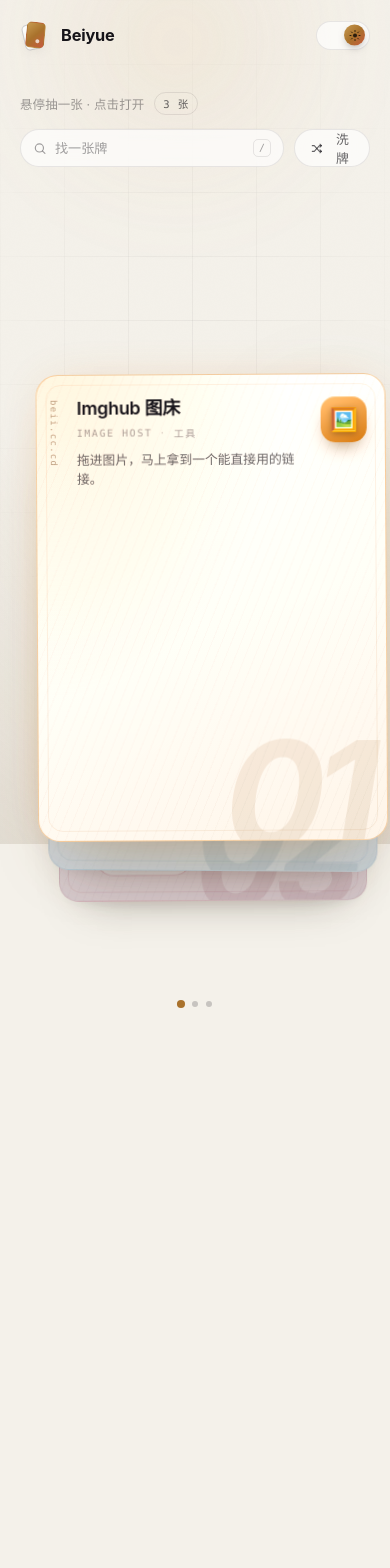
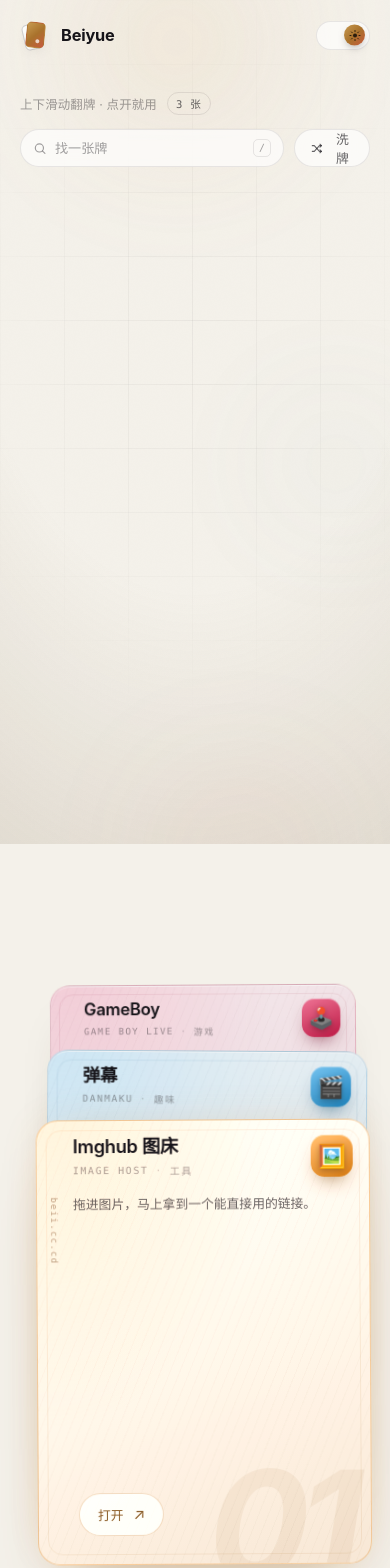
Before and after one commit to yinyiqu/beiyue-home, a Vue app: page / in a window 390 px wide. Shown: the top 1568 px of the page. Built offline with nearby package versions, Linux system fonts and the light colour scheme.

Commit message:
feat: rename image host to Imghub, add danmaku card, card lift effect

```diff
--- a/src/components/Deck.vue
+++ b/src/components/Deck.vue
@@ -17,9 +17,23 @@
 const sectionHeight = computed(() => `${Math.max(1, count.value - 1) * 80 + 100}vh`)
 
 let raf = 0
+/** 后面最多露出几条卡头 */
+const MAX_BEHIND = 3
+/** 每往上一层缩一点，像牌被捏紧 */
+const SCALE_STEP = 0.042
+let headCache = 0
 
 function clamp(v, min, max) {
   return Math.min(max, Math.max(min, v))
+}
+
+/** 头部条的像素高度，从 CSS 变量读一次就缓存，resize 时重取 */
+function readHead() {
+  if (!headCache) {
+    const raw = getComputedStyle(deckEl.value).getPropertyValue('--head-h')
+    headCache = parseFloat(raw) || 92
+  }
+  return headCache
 }
 
 /** 滚动进度 → 每张牌的层叠位置（0 = 最前面那张） */
@@ -33,36 +47,86 @@
   const p = clamp((window.scrollY - top) / step, 0, Math.max(0, count.value - 1))
   progress.value = p
 
+  // 露头位置：第 d 层的顶边落在第 d-1 层之上「一个头部条」的位置，
+  // 因为每一层都在缩小，露出的高度也随缩放略减，累积起来正好齐平。
+  const head = readHead()
+  const behind = Math.min(Math.max(count.value - 1, 0), MAX_BEHIND)
+  const ys = [0]
+  for (let k = 1; k <= behind; k++) {
+    ys[k] = ys[k - 1] - head * (1 - k * SCALE_STEP)
+  }
   const items = Array.from(stageEl.value?.querySelectorAll('.deck__item') || [])
+
+  // 牌堆还没吸顶时，上方那截空间不属于它：舞台高度收到视口剩余部分
+  const gap = Math.max(0, section.getBoundingClientRect().top)
+  const stageH = Math.max(vh * 0.5, vh - gap)
+  if (stageEl.value) stageEl.value.style.height = `${Math.round(stageH)}px`
+
+  // 整摞（含露出的头）视觉居中：露几条头就往下补半个高度，随滚动连续变化
+  const liveBehind = Math.min(Math.max(count.value - 1 - p, 0), behind)
+  const lift = (liveBehind * head) / 2 - gap / 2
+  // 但不能把卡头顶进工具栏：留一条安全距离
+  const cardH = items[0]?.offsetHeight || vh * 0.5
+  const itemTop = gap + (stageH - cardH) / 2
+  const shift = Math.max(lift, gap + 10 - itemTop + liveBehind * head)
+
   items.forEach((el, i) => {
     const offset = i - p // 0 在最前；正数叠在后面；负数已经翻过去
     let transform = ''
     let opacity = 1
+    let z = 30
 
     if (offset >= 0) {
-      // 后面的牌：略微缩小、向下错开，露出一条边；轮到它时自然向上归位
-      const d = Math.min(offset, 3)
-      transform = `translate3d(0, ${d * 44}px, 0) scale(${1 - d * 0.06})`
-      opacity = offset > 2.7 ? 0 : 1
+      // 后面的牌：向上错开一个头部条，只露头；越往后越小
+      const d = Math.min(offset, behind)
+      const lo = Math.floor(d)
+      const hi = Math.min(lo + 1, behind)
+      const y = ys[lo] + (ys[hi] - ys[lo]) * (d - lo) + shift
+      const scale = 1 - d * SCALE_STEP
+      transform = `translate3d(0, ${y.toFixed(2)}px, 0) scale(${scale.toFixed(4)})`
+      opacity = offset > behind + 0.02 ? 0 : 1
+      z = 30 - Math.round(d)
     } else {
-      // 翻过去的牌：加速向上飞走并淡出，把位置让给下一张
+      // 当前这张被翻走：向上飞出、淡出，把位置让给下一张
       const t = Math.min(1, -offset)
-      const ease = 1 - Math.pow(1 - t, 3)
-      transform = `translate3d(0, ${-ease * 150}%, 0) rotate(${-ease * 9}deg) scale(${1 - ease * 0.08})`
-      opacity = Math.max(0, 1 - t * 1.15)
+      const ease = t * t * (3 - 2 * t)
+      transform =
+        `translate3d(0, ${shift.toFixed(2)}px, 0)` +
+        ` translate3d(0, ${(-ease * 172).toFixed(2)}%, 0)` +
+        ` rotate(${(-ease * 3).toFixed(2)}deg) scale(${(1 + ease * 0.01).toFixed(4)})`
+      // 整张不透明地抽走，只在最后一段消失：半透明会让上下两张的文字糊在一起
+      opacity = ease > 0.82 ? clamp(1 - (ease - 0.82) * 4.6, 0, 1) : 1
+      z = 50
     }
 
     el.style.transform = transform
     el.style.opacity = String(opacity)
-    el.style.zIndex = String(20 - i)
-    el.style.pointerEvents = offset > 0.5 ? 'none' : 'auto'
-    el.inert = offset > 0.5
-    el.classList.toggle('is-active', Math.abs(offset) < 0.6)
+    el.style.zIndex = String(z)
+    el.classList.toggle('is-active', Math.abs(offset) < 0.5)
   })
+}
+
+/** 键盘 Tab 到后面的牌时，也先把它抽上来 */
+function onItemFocus(index) {
+  if (index === Math.round(progress.value)) return
+  scrollToIndex(index)
+}
+
+/** 点后面那张卡的头部：先把它抽到最前面，再点一次才打开 */
+function onItemClick(event, index) {
+  if (index === Math.round(progress.value)) return
+  event.preventDefault()
+  event.stopPropagation()
+  scrollToIndex(index)
 }
 
 function onScroll() {
   if (!raf) raf = requestAnimationFrame(frame)
+}
+
+function onResize() {
+  headCache = 0
+  onScroll()
 }
 
 function scrollToIndex(index) {
@@ -103,11 +167,11 @@
 onMounted(() => {
   frame()
   window.addEventListener('scroll', onScroll, { passive: true })
-  window.addEventListener('resize', onScroll)
+  window.addEventListener('resize', onResize)
 })
 onBeforeUnmount(() => {
   window.removeEventListener('scroll', onScroll)
-  window.removeEventListener('resize', onScroll)
+  window.removeEventListener('resize', onResize)
   if (raf) cancelAnimationFrame(raf)
 })
 </script>
@@ -121,6 +185,8 @@
           :key="`${app.id}-${deal}`"
           class="deck__item"
           :style="{ '--i': i }"
+          @click.capture="onItemClick($event, i)"
+          @focusin="onItemFocus(i)"
         >
           <DeckCard :app="app" :index="i" :is-last="i === apps.length - 1" />
         </div>
@@ -151,6 +217,8 @@
   --card-w: min(100%, 760px);
   --card-rw: 3;
   --card-rh: 4;
+  /* 露头的那一条：卡片折叠时露出的高度 */
+  --head-h: 72px;
 }
 
 .deck {
@@ -171,9 +239,9 @@
 .deck__item {
   grid-area: 1 / 1;
   width: var(--card-w);
-  transform-origin: 50% 50%;
+  /* 顶部中心为原点：缩小的时候卡头位置稳住，只往两侧收 */
+  transform-origin: 50% 0;
   will-change: transform, opacity;
-  transition: transform 120ms linear, opacity 120ms linear;
 }
 
 /* 舞台底部的页码点 */
@@ -243,7 +311,9 @@
 
 @media (max-width: 899.98px) {
   .deck-root {
-    --card-w: min(calc(100vw - 40px), 520px);
+    /* 留出底部页码点的位置，也让整摞在工具栏下方更透气；
+       矮屏再按可用高度收一次，保证整摞不会顶出屏幕 */
+    --card-w: min(calc(100vw - 56px), 480px, calc((100vh - 300px) * 3 / 4));
   }
 }
 
@@ -251,6 +321,9 @@
   .deck-root {
     --card-rw: 16;
     --card-rh: 9;
+    --head-h: 96px;
+    /* 宽屏用满 760，矮一点的窗口按高度收，整摞始终装得下 */
+    --card-w: min(100%, 760px, calc((100vh - 384px) * 16 / 9));
   }
 }
 
--- a/src/components/DeckCard.vue
+++ b/src/components/DeckCard.vue
@@ -124,7 +124,6 @@
             <span v-if="app.tag" class="card__dot" aria-hidden="true">·</span>
             <span v-if="app.tag">{{ app.tag }}</span>
           </span>
-          <span v-if="app.desc" class="card__desc">{{ app.desc }}</span>
         </span>
 
         <span class="card__icon" aria-hidden="true">
@@ -142,10 +141,12 @@
         </span>
       </span>
 
+      <span v-if="app.desc" class="card__desc">{{ app.desc }}</span>
+
       <span class="card__spine" aria-hidden="true">{{ address }}</span>
 
-      <span v-if="isLast" class="card__cta" aria-hidden="true">
-        <span>打开项目</span>
+      <span class="card__cta" aria-hidden="true">
+        <span>{{ isLast ? '打开项目' : '打开' }}</span>
         <span class="card__cta-arrow">↗</span>
       </span>
 
--- a/src/data/site.js
+++ b/src/data/site.js
@@ -17,7 +17,7 @@
   name: 'Beiyue',
   sub: 'home',
   title: 'Beiyue home',
-  hint: '悬停抽一张 · 点击打开',
+  hint: '上下滑动翻牌 · 点开就用',
   author: 'Beiyue',
   since: 2026,
   github: '',
--- a/src/styles/card.css
+++ b/src/styles/card.css
@@ -38,7 +38,7 @@
 }
 
 :root[data-theme='light'] .card__face {
-  border-color: hsl(var(--hue) 48% 46% / 0.15);
+  border-color: hsl(var(--hue) 48% 46% / 0.2);
   background: repeating-linear-gradient(
       112deg,
       hsl(var(--hue) 55% 25% / 0.026) 0 1px,
@@ -47,9 +47,9 @@
     radial-gradient(120% 140% at 4% -12%, hsl(var(--hue) 92% 74% / 0.3), transparent 58%),
     linear-gradient(
       158deg,
-      hsl(var(--hue) 70% 98%) 0%,
-      hsl(var(--hue) 52% 95%) 55%,
-      hsl(var(--hue) 40% 91%) 100%
+      hsl(var(--hue) 72% 97%) 0%,
+      hsl(var(--hue) 54% 92%) 55%,
+      hsl(var(--hue) 42% 86%) 100%
     );
   box-shadow: var(--shadow-card), inset 0 1px 0 rgba(255, 255, 255, 0.75);
 }
@@ -108,7 +108,7 @@
 .card__series {
   position: absolute;
   right: clamp(18px, 3vw, 34px);
-  bottom: clamp(-26px, -2vw, -14px);
+  bottom: clamp(-34px, -2.6vw, -20px);
   z-index: 0;
   font-family: var(--font-sans);
   font-size: clamp(160px, 20vw, 260px);
@@ -116,25 +116,26 @@
   font-style: italic;
   line-height: 0.78;
   letter-spacing: -0.07em;
-  color: hsl(var(--hue) 90% 86% / 0.09);
+  color: hsl(var(--hue) 90% 86% / 0.06);
   pointer-events: none;
   user-select: none;
   transition: color 420ms var(--ease-out), transform 620ms var(--ease-spring);
 }
 :root[data-theme='light'] .card__series {
-  color: hsl(var(--hue) 62% 34% / 0.1);
+  color: hsl(var(--hue) 62% 34% / 0.07);
 }
 
-/* 顶部信息区 */
+/* 顶部信息区：高度固定成「露头」的那一条，折叠时正好完整露出 */
 .card__corner {
   position: absolute;
   inset: 0 0 auto 0;
   z-index: 2;
+  height: var(--head-h, 92px);
   display: flex;
-  align-items: flex-start;
+  align-items: center;
   justify-content: space-between;
   gap: 16px;
-  padding: clamp(24px, 3vw, 34px) clamp(22px, 3vw, 34px) 20px clamp(42px, 4.8vw, 54px);
+  padding: 0 clamp(22px, 3vw, 34px) 0 clamp(42px, 4.8vw, 54px);
 }
 
 .card__text {
@@ -172,9 +173,13 @@
 }
 
 .card__desc {
-  margin-top: 4px;
-  max-width: 40ch;
-  font-size: clamp(0.78rem, 1.15vw, 0.88rem);
+  position: absolute;
+  top: calc(var(--head-h, 92px) + 2px);
+  left: clamp(42px, 4.8vw, 54px);
+  right: clamp(22px, 3vw, 34px);
+  z-index: 2;
+  max-width: 44ch;
+  font-size: clamp(0.78rem, 1.15vw, 0.86rem);
   line-height: 1.55;
   color: var(--text-2);
   display: -webkit-box;
@@ -250,7 +255,7 @@
 /* 左缘竖排地址 */
 .card__spine {
   position: absolute;
-  top: clamp(24px, 3vw, 32px);
+  top: calc(var(--head-h, 92px) + 4px);
   left: clamp(12px, 1.6vw, 17px);
   bottom: 24px;
   z-index: 2;
@@ -339,16 +344,39 @@
     0 0 50px -18px hsl(var(--hue) 65% 50% / 0.3);
 }
 .deck__item:not(.is-active) .card__face {
-  filter: brightness(0.88) saturate(0.9);
+  filter: brightness(0.97) saturate(0.96);
+}
+
+/* 后面那些牌只露着头：悬停不再放大，免得破坏叠层 */
+@media (hover: hover) and (pointer: fine) {
+  .deck__item:not(.is-active) .card:hover .card__face {
+    transform: rotate(0deg) scale(1);
+    filter: brightness(1.05) saturate(1.02);
+    box-shadow: var(--shadow-card), inset 0 1px 0 hsl(var(--hue) 90% 88% / 0.1);
+  }
+  .deck__item:not(.is-active) .card:hover .card__icon {
+    transform: none;
+  }
+  .deck__item:not(.is-active) .card:hover .card__series {
+    transform: none;
+  }
 }
 
 /* ── 竖屏：字号收一点 ──────────────────────────────────── */
 @media (max-width: 899.98px) {
   .card__corner {
-    padding: 22px 18px 16px 40px;
+    padding: 0 16px 0 36px;
+  }
+  .card__icon {
+    width: 42px;
+    height: 42px;
+  }
+  .card__desc {
+    left: 36px;
+    right: 16px;
   }
   .card__name {
-    font-size: 1.12rem;
+    font-size: 1.14rem;
   }
   .card__series {
     font-size: 150px;
```
Also changed, not shown: 4 other files (tests, documents, lock files or other folders).
